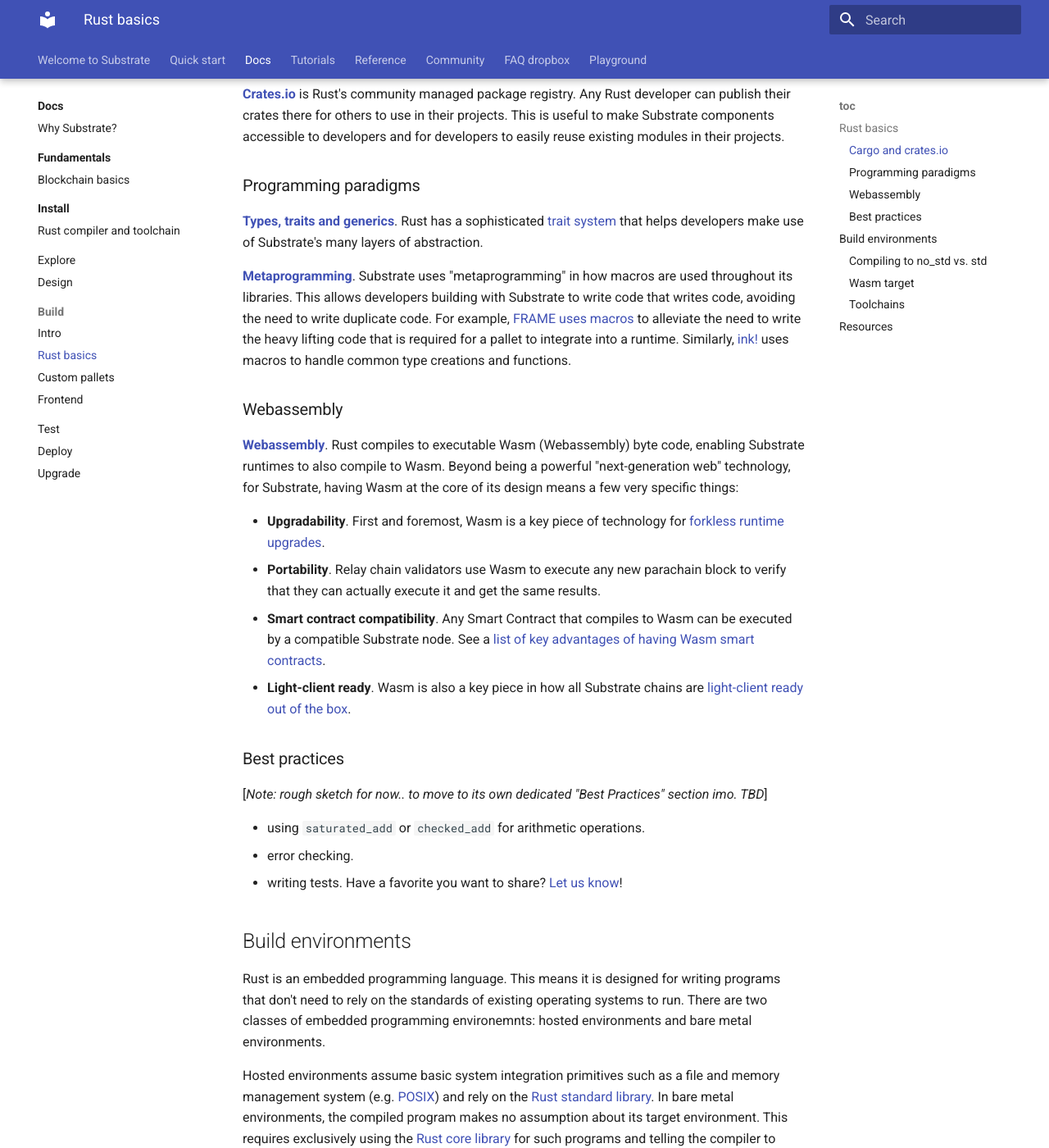
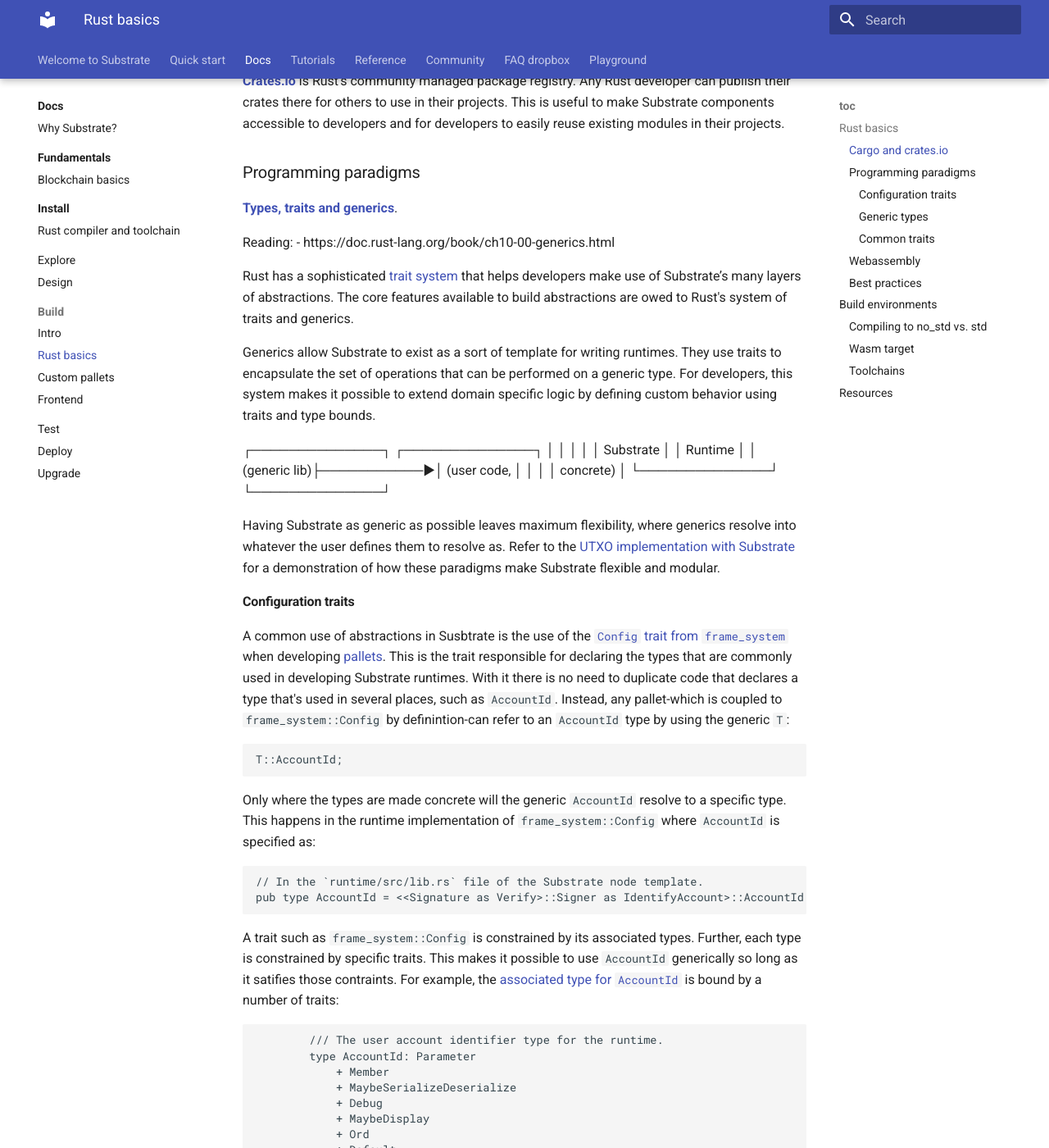
Before and after one commit to polkadot-developers/docs-sandbox, an MkDocs documentation site: the page built from source/docs/main-docs/06-build/rust-basics.md, in a window 1280 px wide and 1400 px high, scrolled down 966 px. Shown: the whole window at 82% size. Built offline with MkDocs 1.6.1 and Material for MkDocs 9.7.7, drawn with Linux system fonts in a browser that asks for light colours; some of the changed text lies outside the part shown.

Commit message:
Finish rust-basics

````diff
--- a/source/docs/main-docs/06-build/rust-basics.md
+++ b/source/docs/main-docs/06-build/rust-basics.md
@@ -3,34 +3,34 @@
 Index: 2
 
 _The goal of this article is to explain how Substrate uses Rust to achieve what it provides._
-_In doing so, explain how Substrate uses no_std and why, and what it has to do with compiling to Wasm_.
+_In doing so, it explains how Substrate uses no_std and why, and what it has to do with compiling to Wasm_.
 ## Rust basics
 
 As a modern programming language, Rust provides a high degree of performance, type safety and memory efficiency.
-Among other characteristics, it's a language which gives Substrate a powerful technological edge that other languages don't offer.
-
 The Rust compiler helps developers be confident in the code they write, making it harder to write code with memory or concurency bugs.
 This is mostly owed to its type system which solves such issues at compile time.
+Among other characteristics this section will see, it's a language which gives Substrate a powerful edge that other languages don't offer.
 
 Useful context:
 
 - [Rust book](https://doc.rust-lang.org/book/)
-
 - [How rustup works](https://rust-lang.github.io/rustup/concepts/index.html)
-
 - [Why Rust?](https://www.parity.io/blog/why-rust)
 
 ### Cargo and crates.io
 
-[**Cargo**](https://doc.rust-lang.org/cargo/guide/why-cargo-exists.html) is Rust's package management tool, also containing CLI tools for running tests, building documentation, benchmarks and more.
+[**Cargo**](https://doc.rust-lang.org/cargo/guide/why-cargo-exists.html) is Rust's package management tool.
+It comes with a [number of different types of commands](https://doc.rust-lang.org/cargo/commands/index.html) for running tests, building documentation, benchmarks and more.
 
 Some common patterns for using `cargo` when developing with Substrate include:
 
-- Generating source code documentation using `cargo doc` for any pallet or runtime.
-- Running unit tests using `cargo test` for any runtime logic.
-- Updating and adding project dependencies using `cargo update` and `cargo add`.
-- Using `cargo tree` for resolving dependency issues.
-- Using `cargo remote` to use a faster build machine.
+- Generating source code documentation using [`cargo doc`](https://doc.rust-lang.org/cargo/commands/cargo-doc.html) for any pallet or runtime.
+- Running unit tests using [`cargo test`](https://doc.rust-lang.org/cargo/commands/cargo-test.html) for any runtime logic.
+- Managing project dependencies using [`cargo update`](https://doc.rust-lang.org/cargo/commands/cargo-update.html) and `cargo edit`.
+- Using [`cargo tree`](https://doc.rust-lang.org/cargo/commands/cargo-tree.html) for resolving dependency issues.
+- Using [`cargo remote`](https://crates.io/crates/cargo-remote) to speed up compile times by using a remote machine.
+
+The complete list of cargo plugins can be found [here](https://crates.io/categories/development-tools::cargo-plugins).
 
 [**Crates.io**](https://crates.io/) is Rust's community managed package registry.
 Any Rust developer can publish their crates there for others to use in their projects.
@@ -38,7 +38,96 @@
 
 ### Programming paradigms
 
-[**Types, traits and generics**](https://doc.rust-lang.org/book/ch10-00-generics.html). Rust has a sophisticated [trait system](https://doc.rust-lang.org/book/ch19-03-advanced-traits.html) that helps developers make use of Substrate's many layers of abstraction.
+[**Types, traits and generics**](https://doc.rust-lang.org/book/ch10-00-generics.html).
+
+Reading:
+- https://doc.rust-lang.org/book/ch10-00-generics.html
+
+Rust has a sophisticated [trait system](https://doc.rust-lang.org/book/ch19-03-advanced-traits.html) that helps developers make use of Substrate’s many layers of abstractions.
+The core features available to build abstractions are owed to Rust's system of traits and generics.
+
+Generics allow Substrate to exist as a sort of template for writing runtimes.
+They use traits to encapsulate the set of operations that can be performed on a generic type.
+For developers, this system  makes it possible to extend domain specific logic by defining custom behavior using traits and type bounds.
+
+
+ ┌──────────────┐            ┌──────────────┐
+ │              │            │              │
+ │  Substrate   │            │    Runtime   │
+ │ (generic lib)├───────────►│  (user code, │
+ │              │            │   concrete)  │
+ └──────────────┘            └──────────────┘
+
+Having Substrate as generic as possible leaves maximum flexibility, where generics resolve into whatever the user defines them to resolve as.
+Refer to the [UTXO implementation with Substrate](https://www.parity.io/blog/utxo-on-substrate/) for a demonstration of how these paradigms make Substrate flexible and modular.
+
+#### Configuration traits
+
+A common use of abstractions in Susbtrate is the use of the [`Config` trait from `frame_system`](https://docs.substrate.io/rustdocs/latest/frame_system/pallet/trait.Config.html) when developing [pallets](./link-todo).
+This is the trait responsible for declaring the types that are commonly used in developing Substrate runtimes.
+With it there is no need to duplicate code that declares a type that's used in several places, such as `AccountId`.
+Instead, any pallet-which is coupled to `frame_system::Config` by definintion-can refer to an `AccountId` type by using the generic `T`:
+
+```rust
+T::AccountId;
+```
+
+Only where the types are made concrete will the generic `AccountId` resolve to a specific type.
+This happens in the runtime implementation of `frame_system::Config` where `AccountId` is specified as:
+
+
+```rust
+// In the `runtime/src/lib.rs` file of the Substrate node template.
+pub type AccountId = <<Signature as Verify>::Signer as IdentifyAccount>::AccountId;
+```
+
+A trait such as `frame_system::Config` is constrained by its associated types.
+Further, each type is constrained by specific traits.
+This makes it possible to use `AccountId` generically so long as it satifies those contraints.
+For example, the [associated type for `AccountId`](https://docs.substrate.io/rustdocs/latest/frame_system/pallet/trait.Config.html#associatedtype.AccountId) is bound by a number of traits:
+
+```rust
+		/// The user account identifier type for the runtime.
+		type AccountId: Parameter
+			+ Member
+			+ MaybeSerializeDeserialize
+			+ Debug
+			+ MaybeDisplay
+			+ Ord
+			+ Default
+			+ MaxEncodedLen;
+```
+
+Every pallet also has its own `Config` or "configuration" trait which enables defining additional associated types that are specific to that pallet.
+In the same way that `frame_system::Config` associated types are made concrete in the runtime implementation, a pallet's associated types are configured in the runtime as well.
+
+
+#### Generic types
+
+Any type can be passed into a generic so long as the type implements the traits associated with that generic.
+With this paradigm, we can define a struct or enum and its associated traits and types and pass it as a parameter.
+
+For example, the enum `Runtime` is passed as a parameter to [`SubstrateWeight`](https://docs.substrate.io/rustdocs/latest/frame_system/weights/struct.SubstrateWeight.html):
+
+```text
+SubstrateWeight<T> --> SubstrateWeight<Runtime>
+```
+
+This exemplifies that so long as the constraints of that trait are satisfied, the generic `T` will resolve to fit the functionality it's targeting.
+In this case, `Runtime` implements all the required traits required to satisfy `SubstrateWeight<T>`.
+
+#### Common traits
+
+In many cases there is a need to use traits and types which are shared between multiple pallets.
+One example is a runtime's understanding of account balance and how multiple pallets need to share the same notion of it.
+
+Instead of defining the same implementation of balances in each pallet that requires it, we can pass in any pallet that implements some `Currency` trait to turn generic types into concrete ones in the runtime implementation.
+
+When building with FRAME, so long as this associated type adheres to the trait bounds of a [some `Currency` trait](https://docs.substrate.io/rustdocs/latest/frame_support/traits/tokens/currency/index.html), it can simply pass in the runtime's instance of [`pallet_balances`](https://docs.substrate.io/rustdocs/latest/pallet_balances/index.html) across all pallets that rely on the same notion for currency.
+
+For example, [`pallet_staking`](https://docs.substrate.io/rustdocs/latest/pallet_staking/trait.Config.html) has an associated type `Currency` whose trait bound is [`LockableCurrency`](https://docs.substrate.io/rustdocs/latest/frame_support/traits/tokens/currency/trait.LockableCurrency.html).
+Given that [`pallet_balances`](https://docs.substrate.io/rustdocs/latest/pallet_balances/index.html) implements this trait, any runtime that includes the balances pallet can make the generic associated type concrete assigning it the balances pallets' runtime instance.
+
 
 [**Metaprogramming**](https://doc.rust-lang.org/book/ch19-06-macros.html).
 Substrate uses "metaprogramming" in how macros are used throughout its libraries.
@@ -129,9 +218,9 @@
 But this is not something that Wasm runtimes in Substrate support as it could open up unwanted errors.
 In addition, the `wasm32-unknown-unknown` target architecture and `no_std` have the same fundamental assumptions, making `no_std` a natural fit.
 Rust `std` features are generally not compatible with the intended constraints of a Wasm runtime.
-For example, developers who attempt operations that are not allowed in the runtime, such as printing some text using `std`, could cause potential denial of service attacks.
+For example, developers who attempt operations that are not allowed in the runtime, such as printing some text using `std`, could at worst cause the runtime to panic and terminate immediately.
 
-In general, relying only the `no_std` implementation of `wasm32-unknown-unknown` ensures:
+In general, relying only the `no_std` implementation of `wasm32-unknown-unknown` ensures that:
 
 - A Substrate runtime is deterministic.
 - A Substrate runtime is platform agnostic.
@@ -142,8 +231,7 @@
 Wasm runtime compilation uses [Wasm builder](https://docs.substrate.io/rustdocs/latest/substrate_wasm_builder/index.html) which requires having a nightly toolchain installed.
 This is because the `wasm32-unknown-unknown` relies on [experimental features of Rust](https://doc.rust-lang.org/unstable-book/the-unstable-book.html).
 Over time, features will likely be promoted to stable.
-Subscribe to [this tracking issue](https://github.com/paritytech/substrate/issues/1252) for updates.
-Read more about the [build process](./build-process) to understand how a Substrate node is cross-compiled.
+Subscribe to [this tracking issue](https://github.com/paritytech/substrate/issues/1252) for updates and read more about the [build process](./build-process) to understand how a Substrate node is cross-compiled.
 
 ## Resources
 
````
